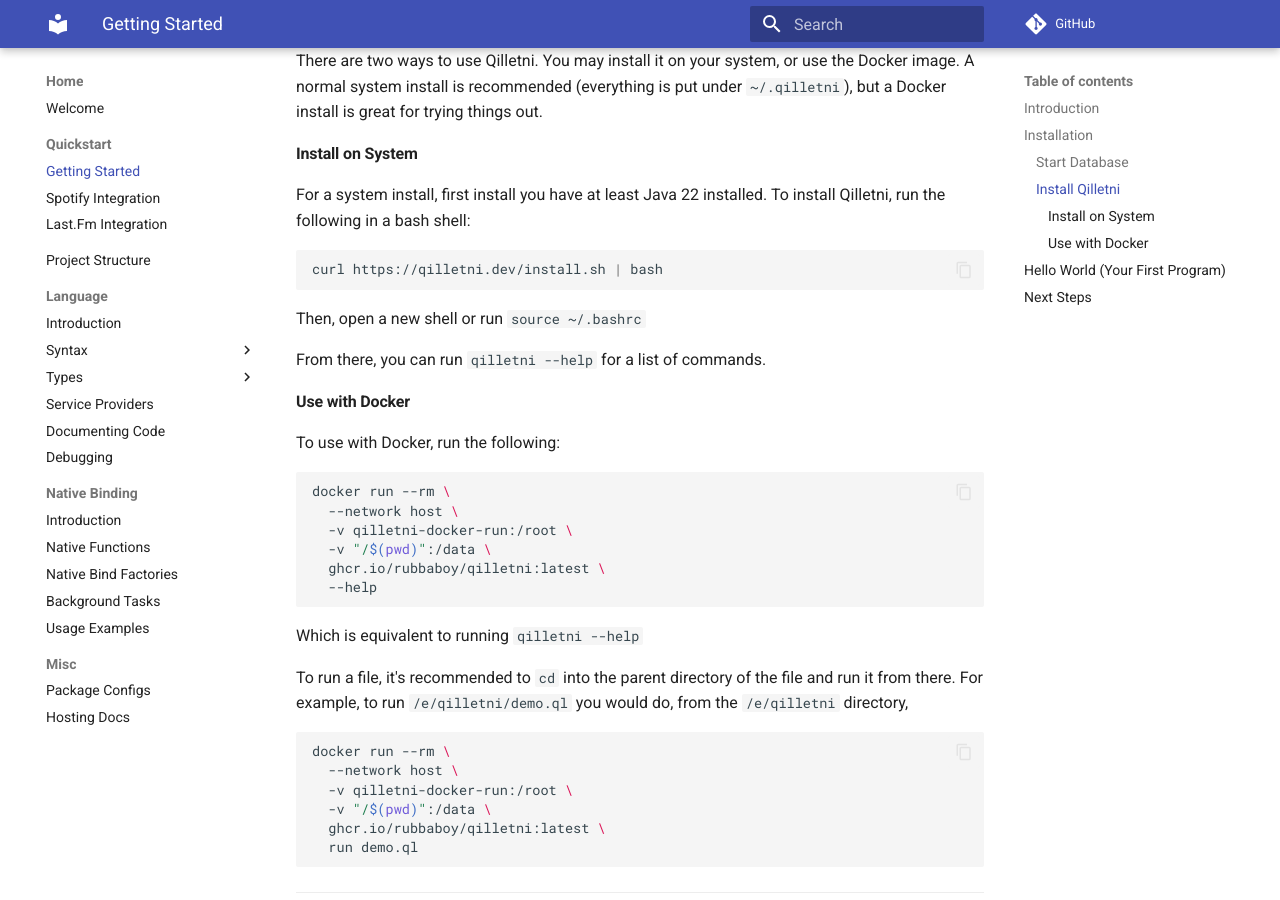
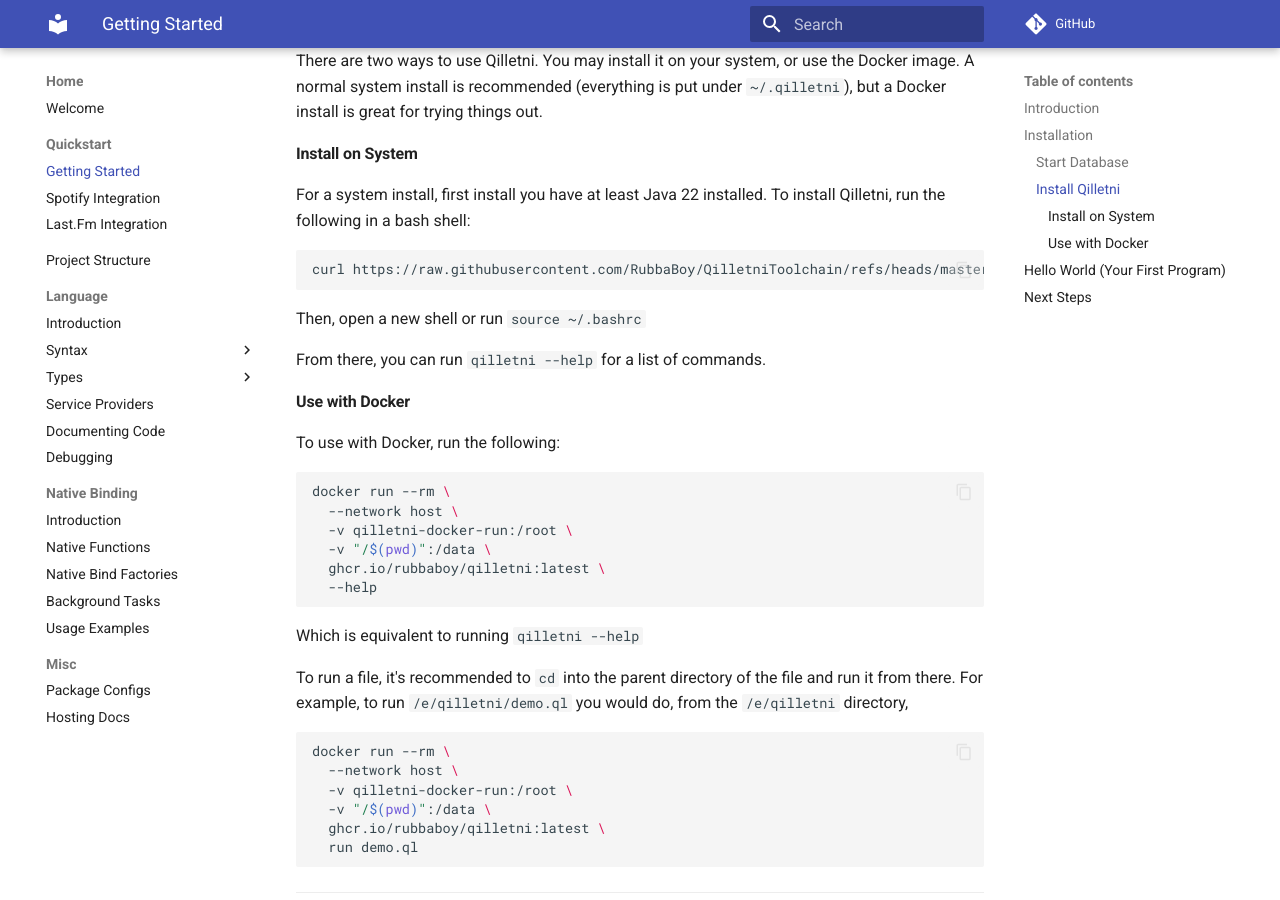
Before and after one commit to RubbaBoy/QilletniDocs, an MkDocs documentation site: the page built from docs/quickstart/getting_started.md, in a window 1280 px wide and 900 px high, scrolled down 946 px. Built offline with MkDocs 1.6.1 and Material for MkDocs 9.7.7, drawn with Linux system fonts in a browser that asks for light colours; comment, search, counter and statistics services are not loaded; some of the changed lines change nothing that is shown.

Commit message:
Changed install URL

````diff
--- a/docs/quickstart/getting_started.md
+++ b/docs/quickstart/getting_started.md
@@ -37,7 +37,7 @@
 For a system install, first install you have at least Java 22 installed. To install Qilletni, run the following in a bash shell:
 
 ```bash
-curl https://qilletni.dev/install.sh | bash
+curl https://raw.githubusercontent.com/RubbaBoy/QilletniToolchain/refs/heads/master/scripts/install.sh | bash
 ```
 
 Then, open a new shell or run `source ~/.bashrc`
````
